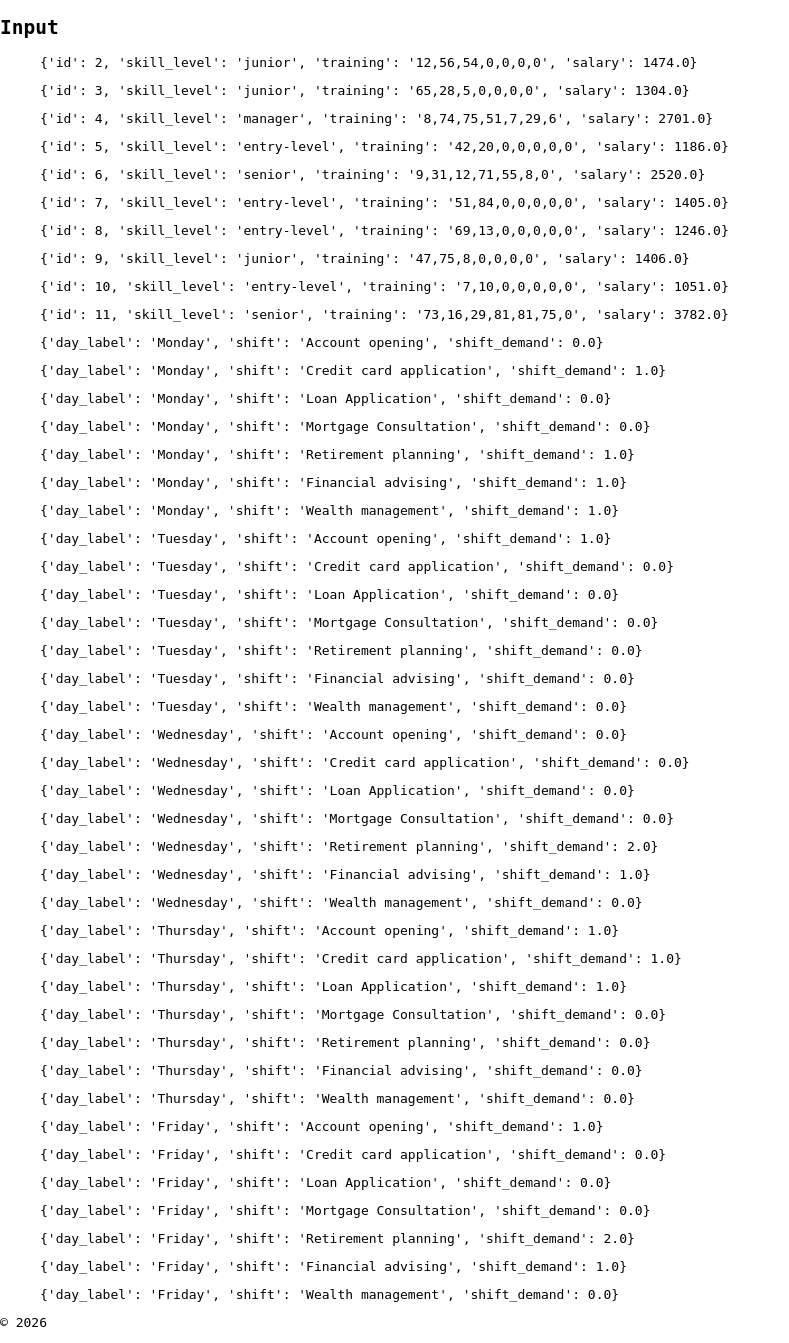
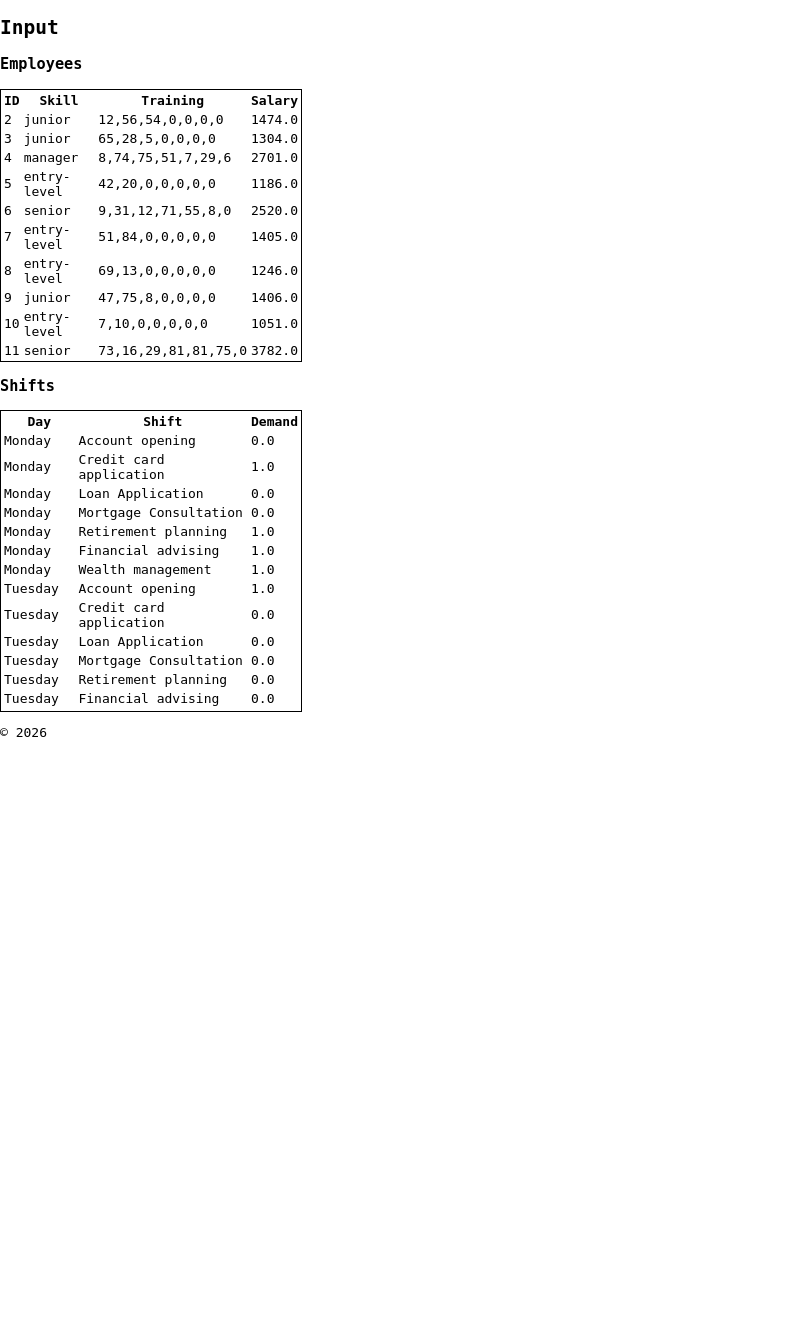
Before and after one commit to Michxz312/portfolio, a Flask app: page /scheduling/input in a window 1280 px wide. Shown: the part 73-1416 px from the top of the page, without its empty margins (0-789 px from the left). After the commit the page ends 810 px from the top, so only its background shows below. Run offline with Flask 3, Linux system fonts and the light colour scheme; tables that the repository leaves empty hold one stand-in row (values such as "Sample post").

Commit message:
Display employees and shifts in a structured table format

```diff
--- a/scheduling_project/routes.py
+++ b/scheduling_project/routes.py
@@ -13,9 +13,6 @@ def input_page():
     # get user input/process data
     employees_data = get_employee()
     customers_data = get_customer()
-    print("EMPLOYEES:", employees_data)
-    print("CUSTOMERS:", customers_data)
-    print(len(employees_data))
     return render_template('projects/scheduling/input.html', employees=employees_data, customers=customers_data)
 
 @scheduling_bp.route('/result')
--- a/scheduling_project/seed.py
+++ b/scheduling_project/seed.py
@@ -22,7 +22,6 @@ def seed():
 
     insert_employees(employees_data)
     insert_customer(customer_data)
-    print("INSERTING EMPLOYEES:", len(employees_data))
 
 if __name__ == "__main__":
     seed()
--- a/static/styles.css
+++ b/static/styles.css
@@ -31,3 +31,18 @@ ul li a{
     text-decoration: none;
     font-size: medium;
 }
+
+.table-container {
+    max-height: 300px;
+    max-width: 300px;
+    overflow-y: auto;
+    overflow-x: auto;
+    border: 1px solid #000;
+}
+
+thead th {
+    position: sticky;
+    top: 0;
+    background: #fff;
+    z-index: 1;
+}
--- a/templates/projects/scheduling/input.html
+++ b/templates/projects/scheduling/input.html
@@ -3,15 +3,50 @@
 {% block content %}
     <section id="input">
         <h2>Input</h2>
-        {% for e in employees %}
-        <ul>
-            <li>{{ e }}</li>
-        </ul>
-        {% endfor %}
-        {% for c in customers %}
-        <ul>
-            <li>{{ c }}</li>
-        </ul>
-        {% endfor %}
+        <h3>Employees</h3>
+        <div class = "table-container">
+            <table>
+                <thead>
+                    <tr>
+                        <th>ID</th>
+                        <th>Skill</th>
+                        <th>Training</th>
+                        <th>Salary</th>
+                    </tr>
+                </thead>
+                <tbody>
+                    {% for e in employees %}
+                    <tr>
+                        <td>{{ e['id'] }}</td>
+                        <td>{{ e['skill_level'] }}</td>
+                        <td>{{ e['training'] }}</td>
+                        <td>{{ e['salary'] }}</td>
+                    </tr>
+                    {% endfor %}
+                </tbody>
+            </table>
+        </div>
+
+        <h3>Shifts</h3>
+        <div class = "table-container">
+            <table>
+                <thead>
+                    <tr>
+                        <th>Day</th>
+                        <th>Shift</th>
+                        <th>Demand</th>
+                    </tr>
+                </thead>
+                <tbody>
+                    {% for c in customers %}
+                    <tr>
+                        <td>{{ c['day_label'] }}</td>
+                        <td>{{ c['shift'] }}</td>
+                        <td>{{ c['shift_demand'] }}</td>
+                    </tr>
+                    {% endfor %}
+                </tbody>
+            </table>
+        </div>
     </section>
 {% endblock %}
```
